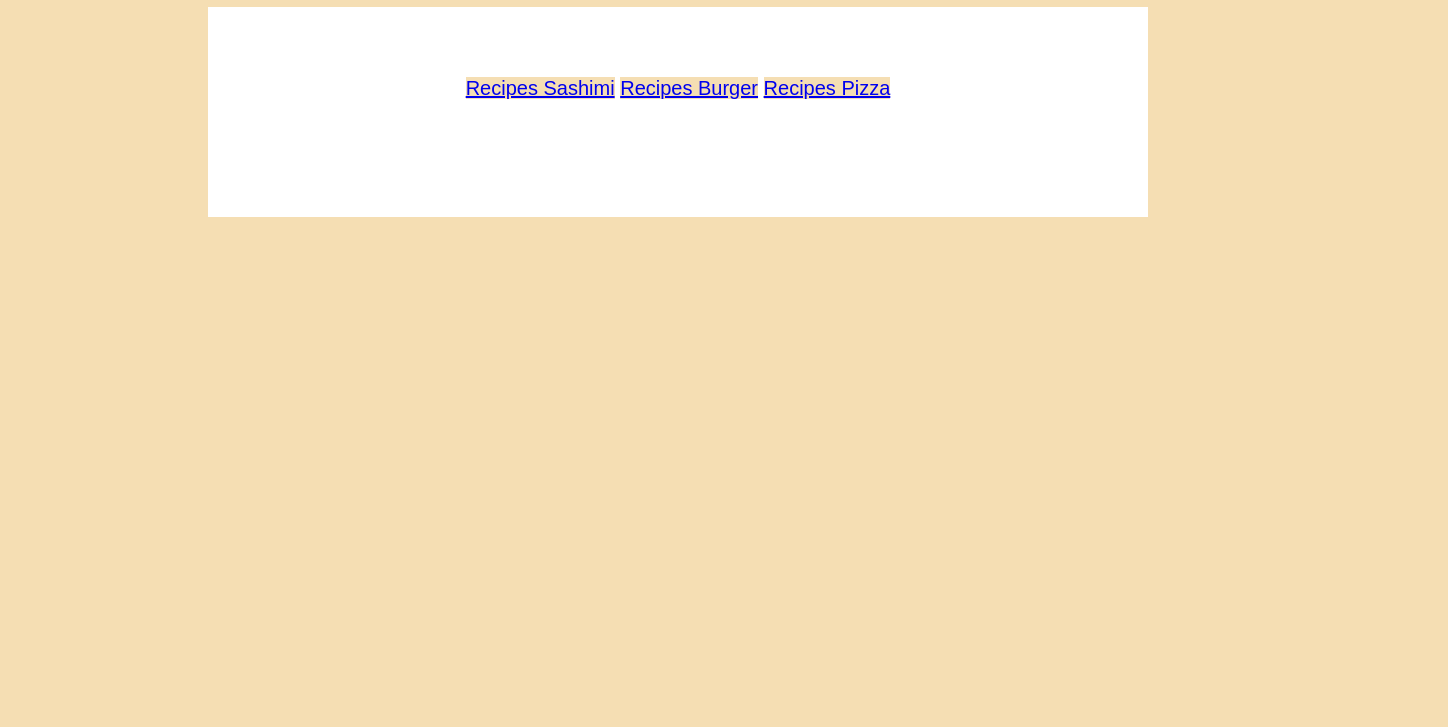
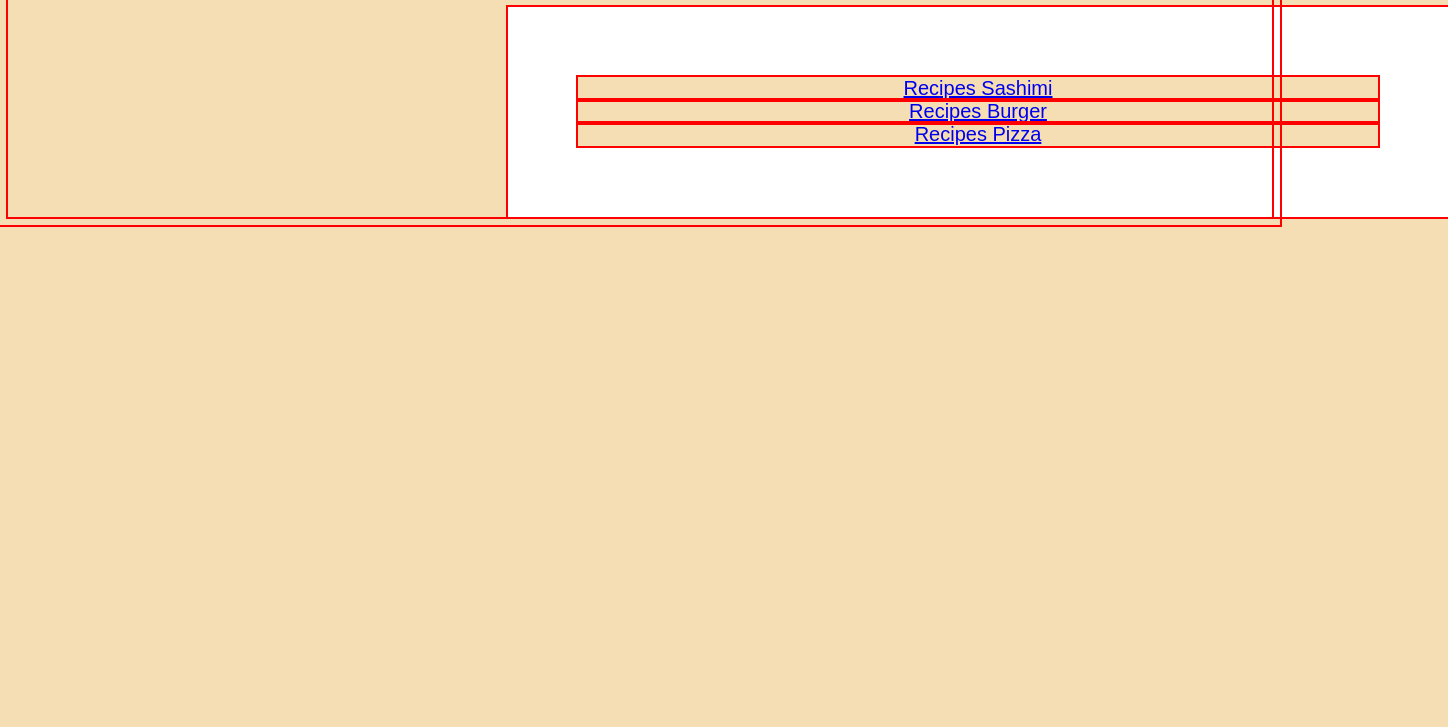
Before and after one commit to Tanachote1/odin-recipes, a plain HTML site: page index.html in a window 1280 px wide. Shown: the part 73-800 px from the top of the page, 1448 px wide, since content can reach past the window. Drawn offline with Linux system fonts and the light colour scheme.

```diff
--- a/styles.css
+++ b/styles.css
@@ -1,4 +1,5 @@
 *{
+    outline: 2px solid red;
     font-family: sans-serif;
     background-color: wheat;
 }
@@ -13,6 +14,10 @@
     width: 800px;
     font-size: 20px;
     text-align: center;
-    margin-left: 200px;
+    margin-left: 500px;
     padding: 70px;
 }
+
+a{
+    display:block;
+}
```
